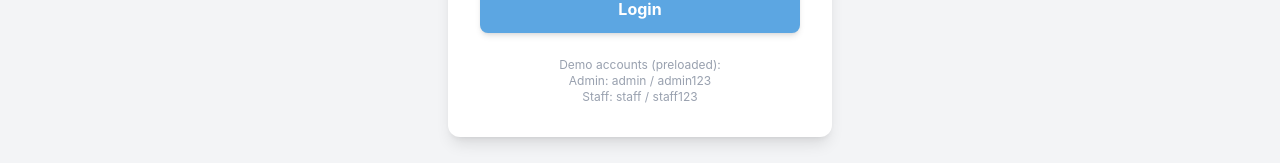
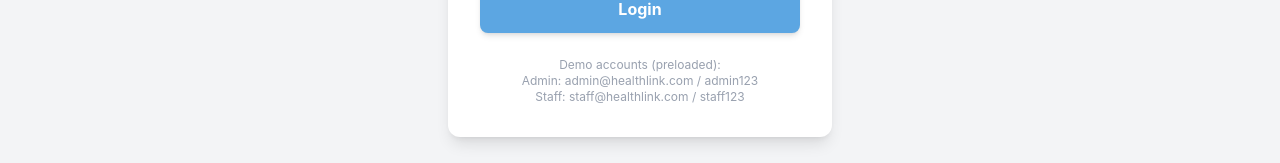
Before and after one commit to balirwaalvin/health-link, a React (Vite) app in the folder frontend/: page /login in a window 1280 px wide. Shown: the part 465-628 px from the top of the page. Built offline with nearby package versions, Linux system fonts and the light colour scheme; no server answers.

Commit message:
Update login hint to explicitly use an email rather than a username

```diff
--- a/frontend/src/pages/Login.tsx
+++ b/frontend/src/pages/Login.tsx
@@ -64,8 +64,8 @@ export default function Login() {
 
         <div className="mt-6 text-xs text-center text-gray-400">
           <p>Demo accounts (preloaded):</p>
-          <p>Admin: admin / admin123</p>
-          <p>Staff: staff / staff123</p>
+          <p>Admin: admin@healthlink.com / admin123</p>
+          <p>Staff: staff@healthlink.com / staff123</p>
         </div>
       </div>
 
```
